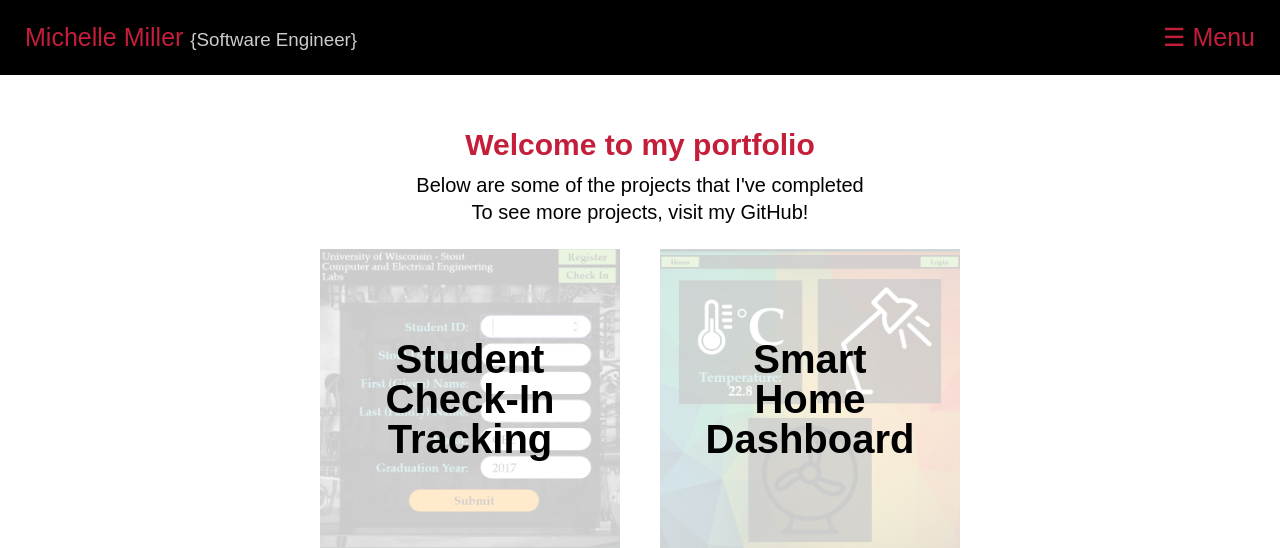
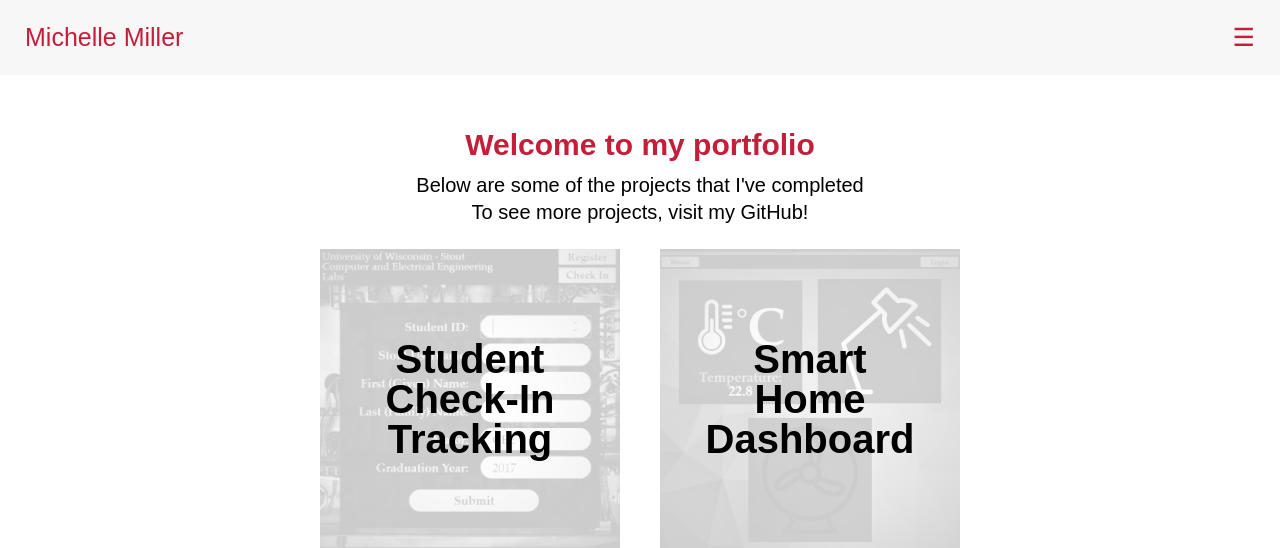
Before and after one commit to chellimiller/michellemiller.online, a PHP site: page /portfolio.html in a window 1280 px wide. Shown: the top 548 px of the page. Run offline with PHP 8.4, Linux system fonts and the light colour scheme.

Commit message:
Changed the header CSS

```diff
--- a/portfolio.html
+++ b/portfolio.html
@@ -34,8 +34,8 @@ function openNav() {
 		</nav>
 	</section>
 	<header>
-		<p><span id="site_title">Michelle Miller</span> <span id="site_tagline">{Software Engineer}</span></p>
-		<a id="menu_open_button" onclick="openNav()" href="javascript:void(0)">&#9776; Menu</a>
+		<p id="site_title">Michelle Miller</p>
+		<a id="menu_open_button" onclick="openNav()" href="javascript:void(0)">&#9776;</a>
 	</header>
 	<main>
 	<section id="page_description">
--- a/res/css/style.css
+++ b/res/css/style.css
@@ -50,13 +50,17 @@ html {
 }
 
 header {
+	position:         -webkit-sticky;
+	position:         sticky;
+    z-index:          99;
+	top:              0;
 	display:          flex;
 	justify-content:  space-between;
 	align-items:      flex-end;
 	flex-flow:        row wrap;
 	font-size:        1.25em;
 	color:            #C41E3A;
-	background:       #000000;
+	background:       #F7F7F7;
 } header p, header a {
 	display:          inline-block;
 	padding:          0;
@@ -132,4 +136,4 @@ footer {
 } footer a:hover {
 	color:            #C41E3A;
 	text-decoration:  none;
-}
+}*/
```
Also changed, not shown: portfolio/cee_cardswipe/cee_cardswipe_th2.png, portfolio/osier/osier_dashboard.png.
